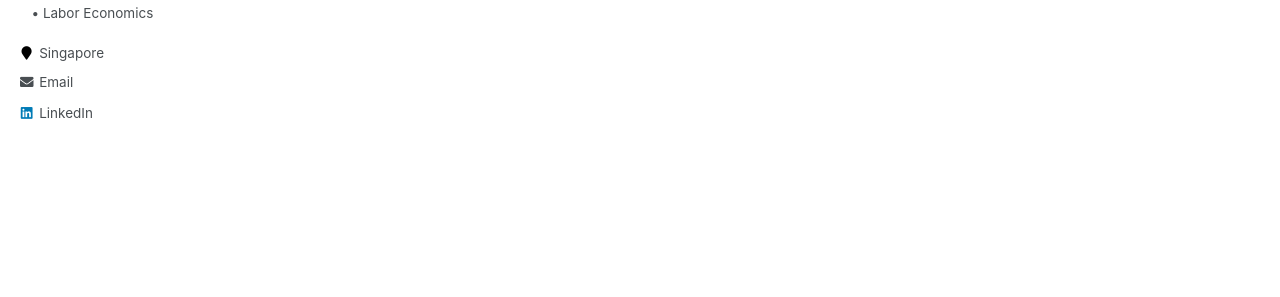
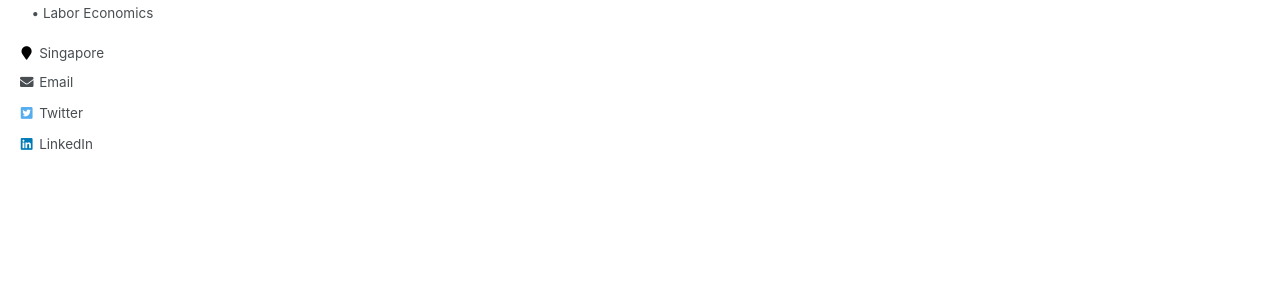
Before and after one commit to xmgbautista/xmgbautista.github.io, a Jekyll site: the page built from _pages/about.md, in a window 1280 px wide. Shown: the part 490-787 px from the top of the page. Built offline with Jekyll 4.4.1, drawn with Linux system fonts in a browser that asks for light colours.

Commit message:
Update _config.yml

```diff
--- a/_config.yml
+++ b/_config.yml
@@ -57,7 +57,7 @@ yandex_site_verification :
 
 # Social Sharing
 twitter:
-  username               : #&twitter
+  username               : &twitter "xmgbautista"
 facebook:
   username               :
   app_id                 :
@@ -110,7 +110,7 @@ author:
   stackoverflow    :
   steam            :
   tumblr           :
-  twitter          :
+  twitter          : *twitter
   vine             :
   weibo            :
   xing             :
```
